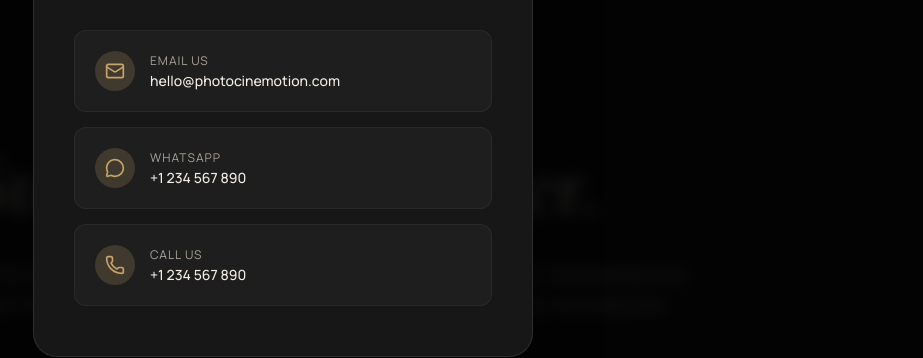
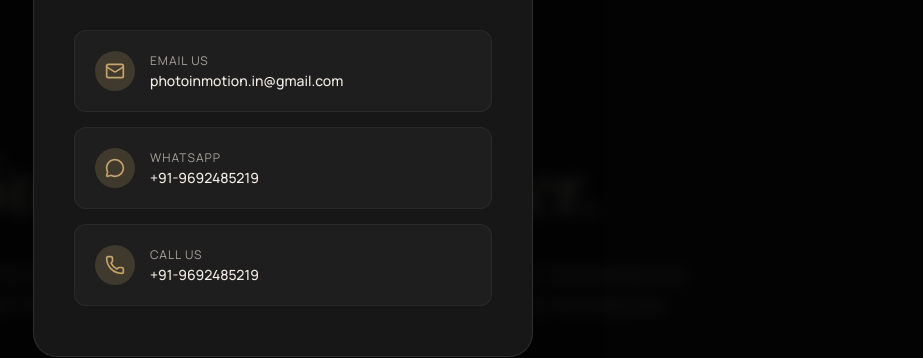
Before and after one commit to photoinmotionin-ops/photo-in-motion, a React (Vite) app: page /#/story in a window 1280 px wide. Both pictures are taken after a click on the button "LET'S TALK". Shown: the part 291-649 px from the top of the page, without its empty margins (357-1280 px from the left). Built offline with nearby package versions, Linux system fonts and the light colour scheme; no server answers.

Commit message:
update in contact

```diff
--- a/src/components/common/ContactModal.jsx
+++ b/src/components/common/ContactModal.jsx
@@ -22,17 +22,17 @@ export default function ContactModal({ isOpen, onClose }) {
               <p className="eyebrow" style={{ marginBottom: '10px' }}>GET IN TOUCH</p>
               <h3 style={{ fontFamily: 'var(--heading-font)', fontSize: '40px', margin: '0 0 30px 0', color: 'var(--white)', fontWeight: 400 }}>Let's Talk</h3>
               <div style={{ display: 'flex', flexDirection: 'column', gap: '15px' }}>
-                <motion.a href="mailto:hello@photocinemotion.com" whileHover={{ scale: 1.02, backgroundColor: 'rgba(198, 164, 107, 0.1)' }} style={{ display: 'flex', alignItems: 'center', gap: '15px', padding: '20px', borderRadius: '12px', background: 'rgba(255,255,255,0.03)', border: '1px solid rgba(255,255,255,0.05)', color: 'var(--white)' }}>
+                <motion.a href="mailto:photoinmotion.in@gmail.com" whileHover={{ scale: 1.02, backgroundColor: 'rgba(198, 164, 107, 0.1)' }} style={{ display: 'flex', alignItems: 'center', gap: '15px', padding: '20px', borderRadius: '12px', background: 'rgba(255,255,255,0.03)', border: '1px solid rgba(255,255,255,0.05)', color: 'var(--white)' }}>
                   <div style={{ background: 'rgba(198, 164, 107, 0.2)', padding: '10px', borderRadius: '50%', color: 'var(--gold)' }}><Mail size={20} /></div>
-                  <div style={{ textAlign: 'left' }}><div style={{ fontSize: '12px', color: 'var(--muted)', letterSpacing: '1px' }}>EMAIL US</div><div style={{ fontSize: '14px', fontWeight: '500' }}>hello@photocinemotion.com</div></div>
+                  <div style={{ textAlign: 'left' }}><div style={{ fontSize: '12px', color: 'var(--muted)', letterSpacing: '1px' }}>EMAIL US</div><div style={{ fontSize: '14px', fontWeight: '500' }}>photoinmotion.in@gmail.com</div></div>
                 </motion.a>
-                <motion.a href="https://wa.me/1234567890" target="_blank" rel="noreferrer" whileHover={{ scale: 1.02, backgroundColor: 'rgba(198, 164, 107, 0.1)' }} style={{ display: 'flex', alignItems: 'center', gap: '15px', padding: '20px', borderRadius: '12px', background: 'rgba(255,255,255,0.03)', border: '1px solid rgba(255,255,255,0.05)', color: 'var(--white)' }}>
+                <motion.a href="https://wa.me/9692485219" target="_blank" rel="noreferrer" whileHover={{ scale: 1.02, backgroundColor: 'rgba(198, 164, 107, 0.1)' }} style={{ display: 'flex', alignItems: 'center', gap: '15px', padding: '20px', borderRadius: '12px', background: 'rgba(255,255,255,0.03)', border: '1px solid rgba(255,255,255,0.05)', color: 'var(--white)' }}>
                   <div style={{ background: 'rgba(198, 164, 107, 0.2)', padding: '10px', borderRadius: '50%', color: 'var(--gold)' }}><MessageCircle size={20} /></div>
-                  <div style={{ textAlign: 'left' }}><div style={{ fontSize: '12px', color: 'var(--muted)', letterSpacing: '1px' }}>WHATSAPP</div><div style={{ fontSize: '14px', fontWeight: '500' }}>+1 234 567 890</div></div>
+                  <div style={{ textAlign: 'left' }}><div style={{ fontSize: '12px', color: 'var(--muted)', letterSpacing: '1px' }}>WHATSAPP</div><div style={{ fontSize: '14px', fontWeight: '500' }}>+91-9692485219</div></div>
                 </motion.a>
-                <motion.a href="tel:+1234567890" whileHover={{ scale: 1.02, backgroundColor: 'rgba(198, 164, 107, 0.1)' }} style={{ display: 'flex', alignItems: 'center', gap: '15px', padding: '20px', borderRadius: '12px', background: 'rgba(255,255,255,0.03)', border: '1px solid rgba(255,255,255,0.05)', color: 'var(--white)' }}>
+                <motion.a href="tel:+9692485219" whileHover={{ scale: 1.02, backgroundColor: 'rgba(198, 164, 107, 0.1)' }} style={{ display: 'flex', alignItems: 'center', gap: '15px', padding: '20px', borderRadius: '12px', background: 'rgba(255,255,255,0.03)', border: '1px solid rgba(255,255,255,0.05)', color: 'var(--white)' }}>
                   <div style={{ background: 'rgba(198, 164, 107, 0.2)', padding: '10px', borderRadius: '50%', color: 'var(--gold)' }}><Phone size={20} /></div>
-                  <div style={{ textAlign: 'left' }}><div style={{ fontSize: '12px', color: 'var(--muted)', letterSpacing: '1px' }}>CALL US</div><div style={{ fontSize: '14px', fontWeight: '500' }}>+1 234 567 890</div></div>
+                  <div style={{ textAlign: 'left' }}><div style={{ fontSize: '12px', color: 'var(--muted)', letterSpacing: '1px' }}>CALL US</div><div style={{ fontSize: '14px', fontWeight: '500' }}>+91-9692485219</div></div>
                 </motion.a>
               </div>
             </motion.div>
```
